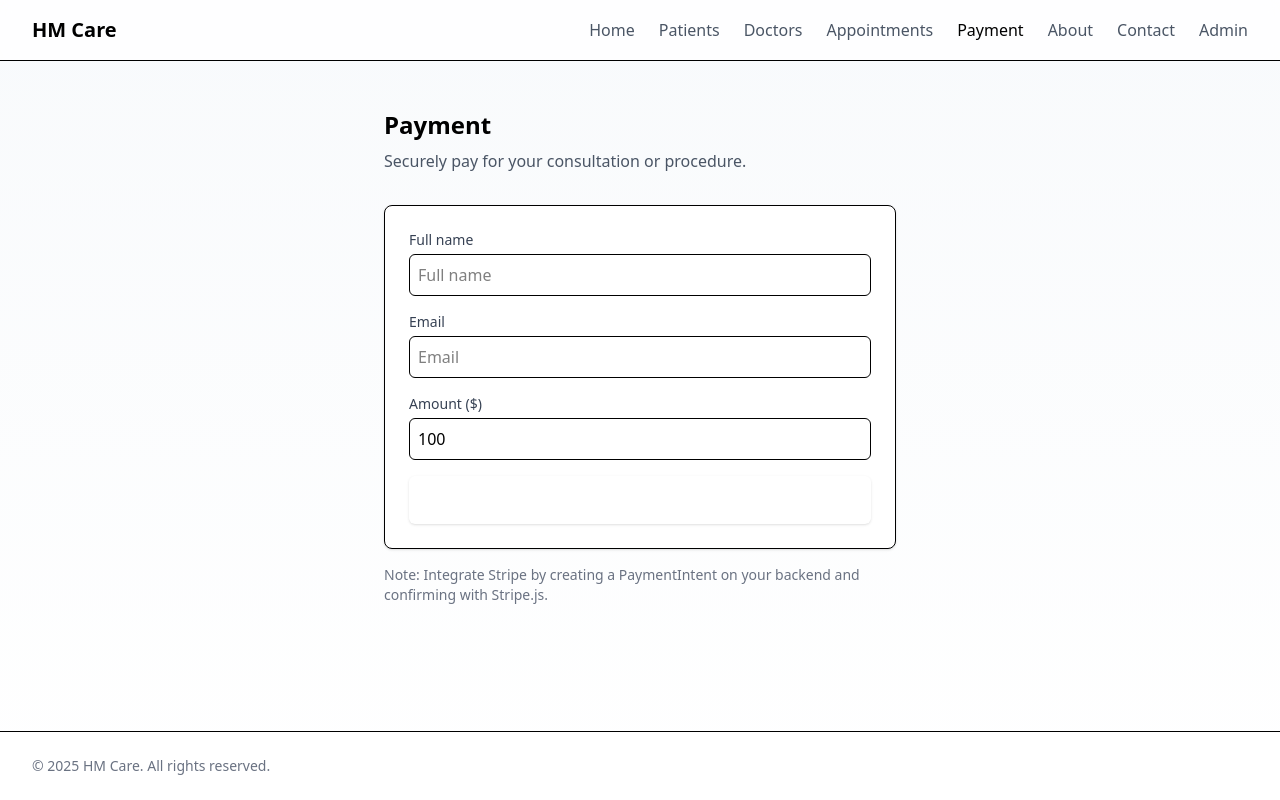
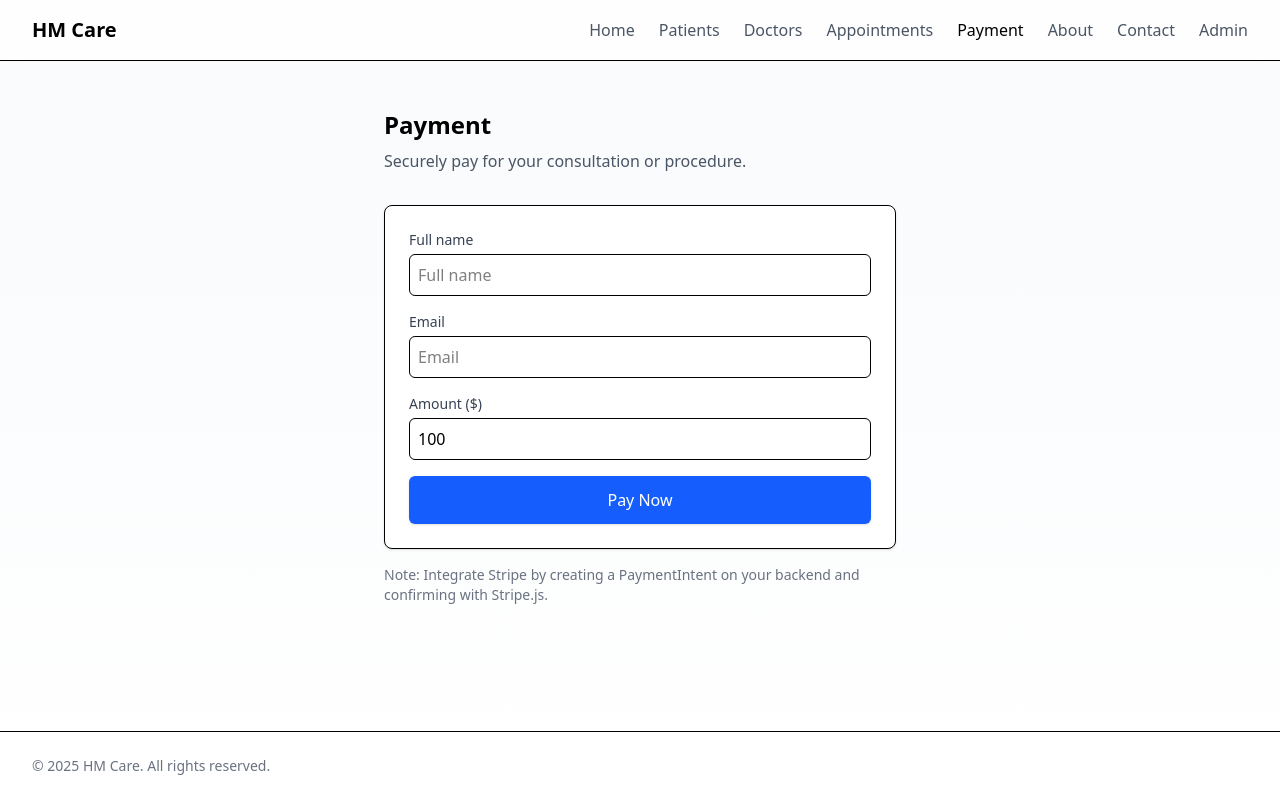
Before and after one commit to Tejass17x/hospital-management, a React (Vite) app: page /payment in a window 1280 px wide. Built offline with nearby package versions, Linux system fonts and the light colour scheme.

Commit message:
Fix: use built-in Tailwind blue for button backgrounds to ensure visibility

```diff
--- a/src/pages/Home.tsx
+++ b/src/pages/Home.tsx
@@ -8,8 +8,8 @@ export function Home() {
           <h1 className="text-4xl sm:text-5xl font-bold tracking-tight">Compassionate Healthcare, Modern Management</h1>
           <p className="mt-4 text-gray-600">Book appointments, manage patients, and streamline hospital operations with HM Care.</p>
           <div className="mt-8 flex gap-4">
-            <Link to="/appointments" className="px-6 py-3 bg-brand-600 hover:bg-brand-700 text-white rounded-md shadow-sm transition">Book Appointment</Link>
-            <Link to="/doctors" className="px-6 py-3 bg-gray-800 hover:bg-gray-900 text-white rounded-md transition">Find Doctors</Link>
+            <Link to="/appointments" className="px-6 py-3 bg-blue-600 hover:bg-blue-700 text-white rounded-md shadow-sm transition font-medium">Book Appointment</Link>
+            <Link to="/doctors" className="px-6 py-3 bg-gray-800 hover:bg-gray-900 text-white rounded-md transition font-medium">Find Doctors</Link>
           </div>
         </div>
         <div className="bg-white border rounded-xl p-6 shadow-md">
--- a/src/pages/Payment.tsx
+++ b/src/pages/Payment.tsx
@@ -37,7 +37,7 @@ export function Payment() {
           <label className="block text-sm text-gray-700 mb-1">Amount ($)</label>
           <input type="number" className="w-full border rounded-md p-2 focus:outline-none focus:ring-2 focus:ring-brand/30" value={form.amount} onChange={(e) => handleChange('amount', Number(e.target.value))} />
         </div>
-        <button onClick={handlePay} disabled={status==='processing'} className="w-full px-4 py-3 bg-brand-600 hover:bg-brand-700 text-white rounded-md disabled:opacity-60 shadow transition">
+        <button onClick={handlePay} disabled={status==='processing'} className="w-full px-4 py-3 bg-blue-600 hover:bg-blue-700 text-white rounded-md disabled:opacity-60 shadow transition font-medium">
           {status === 'processing' ? 'Processing...' : 'Pay Now'}
         </button>
         {status === 'success' && <div className="text-green-600">Payment successful. Receipt sent to {form.email}.</div>}
```
